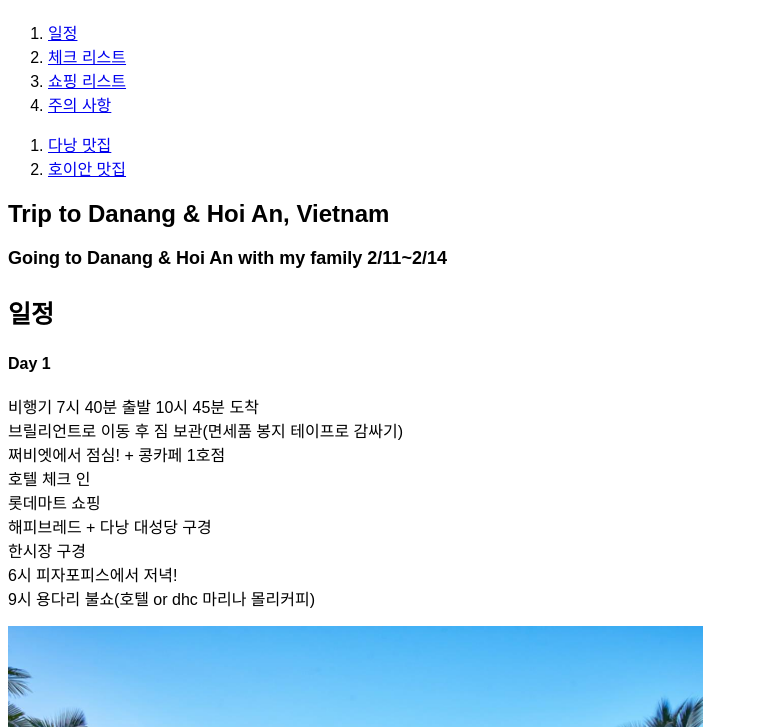
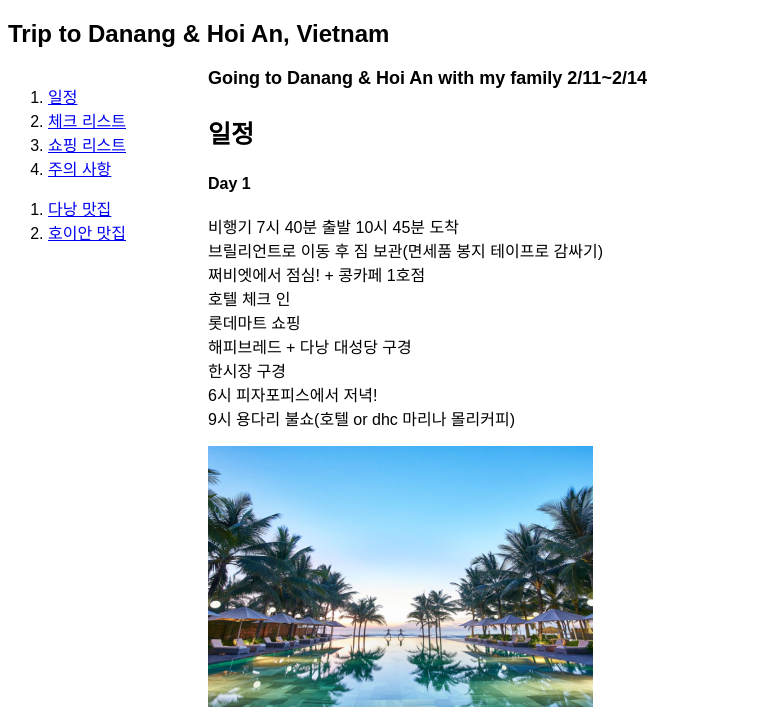
Before and after one commit to ebbbi/prac, a plain HTML site: page itinerary.html in a window 1280 px wide. Shown: the part 60-787 px from the top of the page, without its empty margins (0-758 px from the left). Drawn offline with Linux system fonts and the light colour scheme.

Commit message:
Update itinerary.html

```diff
--- a/itinerary.html
+++ b/itinerary.html
@@ -1,11 +1,26 @@
 <!doctype html>
 <html>
 <head>
-  <title>Eunbi's Trip Diary-itinerary</title>
+  <title>Eunbi's Trip Diary</title>
   <meta charset="utf-8">
+  <style type="text/css">
+  div#s_left {
+  width:200px;
+  height: 600px;
+  float:left;
+  }
+  #contents {
+  width:700px;
+  height: 600px;
+  float:left;
+  }
+</style>
 </head>
 <body style="font-family: 'S-Core Dream 3', Arial;">
   <h1><a href="index.html">Eunbi's Trip Diary</a></h1>
+  <h2>Trip to Danang & Hoi An, Vietnam</h2>
+  <b style="font-size:18px">Going to Danang & Hoi An with my family 2/11~2/14</b>
+  <div id="s_left">
     <ol>
       <li><a href="itinerary.html">일정</a></li>
       <li><a href="check.html">체크 리스트</a></li>
@@ -15,10 +30,8 @@
     <ol>
       <li><a href="danang.html">다낭 맛집</a></li>
       <li><a href="hoian.html">호이안 맛집</a></li>
-  </ol>
-  <h2>Trip to Danang & Hoi An, Vietnam</h2>
-  <b style="font-size:18px">Going to Danang & Hoi An with my family 2/11~2/14</b>
-  <h3 style="font-size:25px">일정</h3>
+    </ol></div>
+    <div id="contents"><h3 style="font-size:25px">일정</h3>
     <h4>Day 1</h4>
     <p>비행기 7시 40분 출발 10시 45분 도착<br>브릴리언트로 이동 후 짐 보관(면세품 봉지 테이프로 감싸기)<br>
     쩌비엣에서 점심! + 콩카페 1호점<br>호텔 체크 인<br>롯데마트 쇼핑<br>해피브레드 + 다낭 대성당 구경<br>한시장 구경<br>
@@ -30,6 +43,7 @@
     <h4>Day 3</h4><p>리조트 조식<br>9시 30분 셔틀버스타고 호이안으로<br>올드타운 티켓 구입 & 호이안 시장 둘러보기<br>올드타운 구경<br>호로콴에서 점심! + 봉뚜엣 빙수
     <br>일본교 구경 + 마담 칸 반미<br>야시장 구경 & 4시 30분에 소원초배 타기<br>비스마켓에서 저녁!<br>7시 15분 퓨전카페에서 셔틀버스 타고 리조트로</p>
     <h4>Day 4</h4><p>해변에서 조식<br>버거 브로스 배달로 점심!<br>리조트 휴양<br>하이코이에서 저녁!<br>7시 30분에 마사지</p>
-  <h4>Day 4</h4><p>조식<br>9시 마사지<br>냐벱에서 점심!<br>공항으로 출발 & 2시 35분 비행기</p>
+    <h4>Day 4</h4><p>조식<br>9시 마사지<br>냐벱에서 점심!<br>공항으로 출발 & 2시 35분 비행기</p></div>
+
 </body>
 </html>
```
Lines whose indentation alone changed are shown as unchanged.
